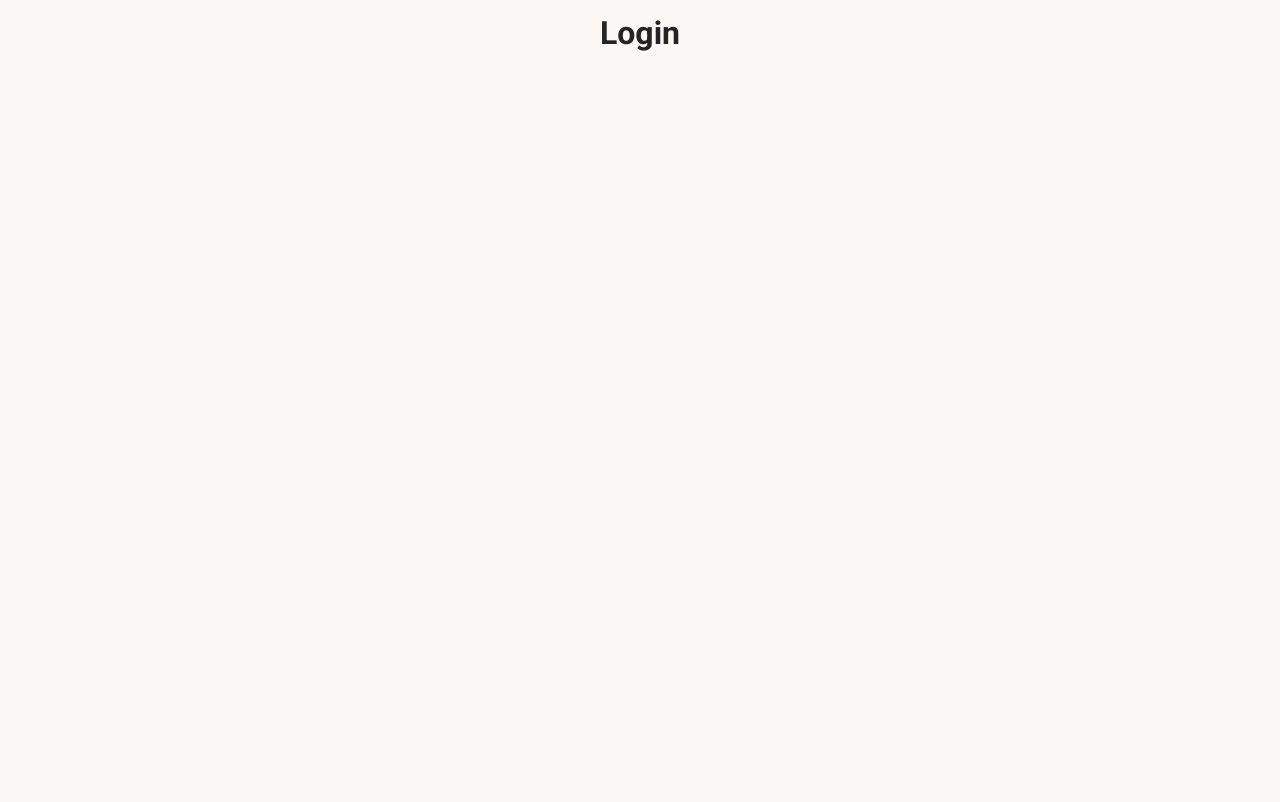
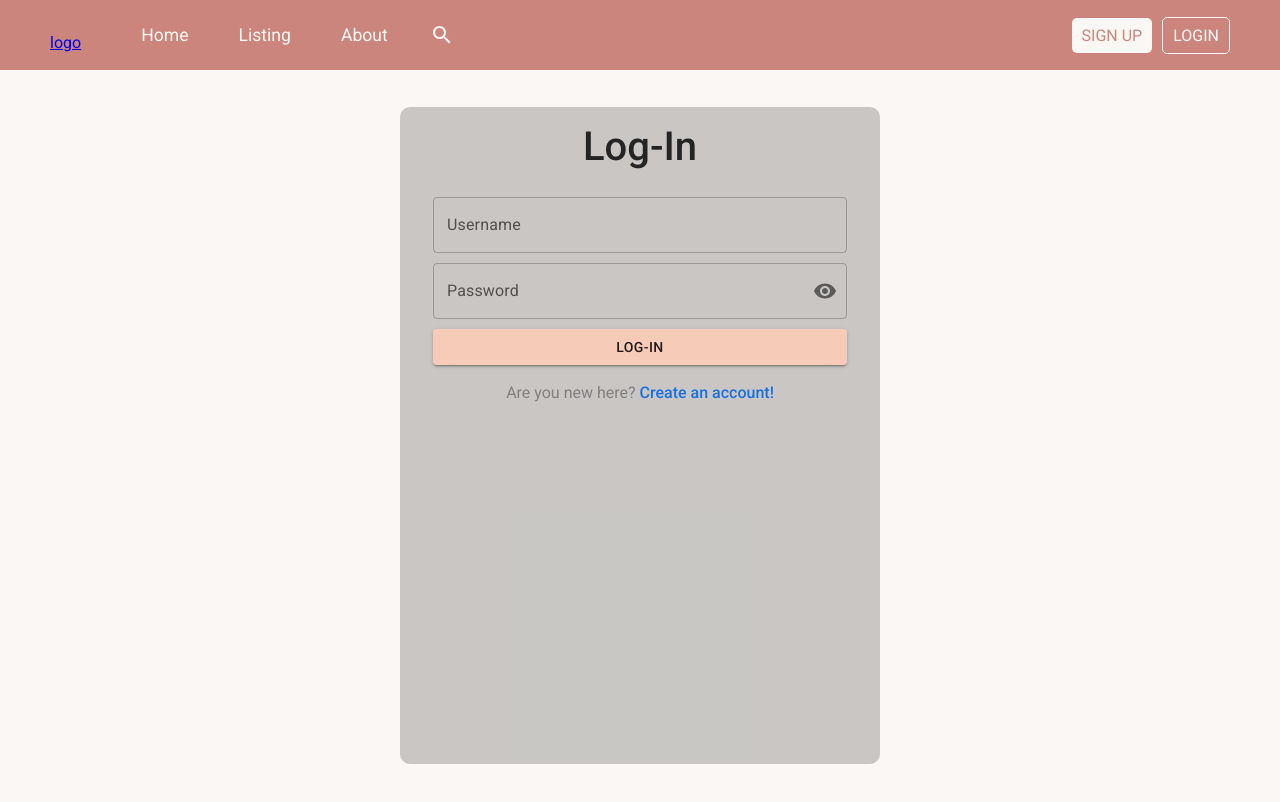
Before and after one commit to Hiviexd/Unisson, a React (Vite) app: page /login in a window 1280 px wide. Shown: the top 802 px of the page. Built offline with nearby package versions, Linux system fonts and the light colour scheme.

Commit message:
homepage progress

```diff
--- a/package.json
+++ b/package.json
@@ -21,6 +21,7 @@
     "express": "^4.18.2",
     "moment": "^2.29.4",
     "mongoose": "^7.0.2",
+    "notistack": "^3.0.1",
     "react": "^18.2.0",
     "react-dom": "^18.2.0",
     "react-router-dom": "^6.10.0",
--- a/src/components/global/Navbar.tsx
+++ b/src/components/global/Navbar.tsx
@@ -33,7 +33,7 @@ export default function Navbar() {
 	const nonce = useContext(ProfileNonceContext);
 
 	// make background color transparet if route is "/"
-	const [isHome, setIsHome] = useState("#CB857C");
+	//const [isHome, setIsHome] = useState("#CB857C");
 
 	const handleMenuOpen = (event: React.MouseEvent<HTMLElement>) => {
 		setAnchorEl(event.currentTarget);
@@ -64,13 +64,13 @@ export default function Navbar() {
 		logout();
 	};
 
-	useEffect(() => {
+	/*useEffect(() => {
 		if (window.location.pathname === "/") {
 			setIsHome("transparent");
 		} else {
 			setIsHome("#CB857C");
 		}
-	}, [window.location.pathname]);
+	}, [window.location.pathname]);*/
 
 	const renderMenu = (
 		<Menu
@@ -121,7 +121,7 @@ export default function Navbar() {
 			<div
 				className="navbar"
 				key={generateComponentKey(20)}
-				style={{ backgroundColor: isHome }}>
+				/*style={{ backgroundColor: isHome }}*/>
 				<div className="navbar-left">
 					<Link to="/" className="logo-container">
 						<p>logo</p>
--- /dev/null
+++ b/src/components/global/home/HomeMain.tsx
@@ -0,0 +1,17 @@
+import "../../../styles/components/home/HomeMain.scss";
+import bg from "../../../assets/bg.png";
+export default function HomeMain() {
+    return (
+        <div className="main">
+            <div className="main-title">
+                <h1>Lorem ipsum.</h1>
+                <h2>Lorem ipsum dolor sit amet consectetur adipisicing elit. Quisquam, voluptate.</h2>
+                <button>Get Started</button>
+            </div>
+            <div className="main-image">
+                <img src={bg} alt="main" />
+            </div>
+
+        </div>
+    );
+}
--- a/src/pages/Home.tsx
+++ b/src/pages/Home.tsx
@@ -1,12 +1,23 @@
-//import "../styles/pages/Home.scss";
+import "../styles/pages/Home.scss";
 import Navbar from "../components/global/Navbar";
-
+import HomeMain from "../components/global/home/HomeMain";
 
 export default function Home() {
     return (
         <div className="home">
             <Navbar />
-            <h1>Home</h1>
+            <div className="home-content">
+                <HomeMain />
+                <div className="home-info">
+                    chwaya info
+                </div>
+                <div className="home-description">
+                    chwaya description
+                </div>
+                <div className="home-footer">
+                    footer
+                </div>
+            </div>
         </div>
     );
 }
--- a/src/pages/Login.tsx
+++ b/src/pages/Login.tsx
@@ -1,9 +1,239 @@
-//import "../styles/pages/Login.scss";
+import { VisibilityOff, Visibility, Error } from "@mui/icons-material";
+import { Button, IconButton, InputAdornment, TextField } from "@mui/material";
+import { useSnackbar } from "notistack";
+import { useState, useContext, useEffect } from "react";
+import { useNavigate } from "react-router-dom";
+import { AuthContext } from "../providers/AuthContext";
+import Navbar from "../components/global/Navbar";
+import "../styles/pages/Login.scss";
 
 export default function Login() {
-    return (
-        <div className="login">
-            <h1>Login</h1>
-        </div>
-    );
+	const [signup, setSignUp] = useState(
+		window.location.pathname.includes("signup")
+	);
+	const [loading, setLoading] = useState(false);
+	const loginContext = useContext(AuthContext);
+	const snackbar = useSnackbar();
+
+	const [showPassword, setShowPassword] = useState(false);
+	const [passwordMatch, setPasswordMatch] = useState(true);
+	const [data, setData] = useState({
+        email:"",
+		username: "",
+		password: "",
+		confirmPassword: "",
+	});
+	const navigate = useNavigate();
+
+	function goTo(path: string) {
+		navigate(path);
+	}
+
+	function switchFormType() {
+		const defaultData = {
+            email:"",
+			username: "",
+			password: "",
+			confirmPassword: "",
+		};
+
+		setData(defaultData);
+		setSignUp(!signup);
+	}
+
+	function handleClickShowPassword() {
+		setShowPassword(!showPassword);
+	}
+
+	function login() {
+		setLoading(true);
+		fetch("/api/users/login", {
+			method: "POST",
+			headers: {
+				"content-type": "application/json",
+			},
+			body: JSON.stringify({
+				email: data.email,
+				password: data.password,
+			}),
+		})
+			.then((r) => r.json())
+			.then((data) => {
+				setLoading(false);
+
+				if (data.status != 200)
+					return snackbar.enqueueSnackbar(data.message, {
+						variant: "error",
+					});
+
+				loginContext.setLogin(data.data);
+				goTo("/listing");
+			});
+	}
+
+	function register() {
+		setLoading(true);
+		fetch("/api/users/register", {
+			method: "POST",
+			headers: {
+				"content-type": "application/json",
+			},
+			body: JSON.stringify({
+				username: data.username.toString(),
+				password: data.password.toString(),
+			}),
+		})
+			.then((r) => r.json())
+			.then((data) => {
+				setLoading(false);
+				if (data.status != 200)
+					return snackbar.enqueueSnackbar(data.message, {
+						variant: "error",
+					});
+
+				loginContext.setLogin(data.data);
+				goTo("/listing");
+			});
+	}
+
+	function LogInOptions() {
+		return (
+			<>
+				<div className="title">Log-In</div>
+				<TextField
+					type="text"
+					label="Username"
+					variant="outlined"
+					defaultValue={data.username}
+					onInput={(ev: any) => {
+						data.username = ev.target.value;
+						setData(data);
+					}}
+				/>
+				<TextField
+					type={showPassword ? "text" : "password"}
+					label="Password"
+					variant="outlined"
+					onInput={(ev: any) => {
+						data.password = ev.target.value;
+						setData(data);
+					}}
+					defaultValue={data.password}
+					InputProps={{
+						endAdornment: (
+							<InputAdornment position="end">
+								<IconButton
+									aria-label="toggle password visibility"
+									onClick={handleClickShowPassword}
+									edge="end">
+									{showPassword ? <VisibilityOff /> : <Visibility />}
+								</IconButton>
+							</InputAdornment>
+						),
+					}}
+				/>
+				<Button variant="contained" onClick={login}>
+					Log-in
+				</Button>
+				<p className="switch-type">
+					Are you new here?{" "}
+					<span className="switch-link" onClick={switchFormType}>
+						Create an account!
+					</span>
+				</p>
+			</>
+		);
+	}
+
+	function SignUpOptions() {
+		return (
+			<>
+				<div className="title">Sign-Up</div>
+				<div
+					className={
+						passwordMatch
+							? "password-match-alert"
+							: "password-match-alert visible"
+					}>
+					<Error></Error>
+					<p>Passwords must match</p>
+				</div>
+				<TextField
+					type="text"
+					label="Username"
+					variant="outlined"
+					defaultValue={data.username}
+					onInput={(ev: any) => {
+						data.username = ev.target.value;
+						setData(data);
+					}}
+				/>
+				<TextField
+					type={showPassword ? "text" : "password"}
+					label="Password"
+					variant="outlined"
+					onInput={(ev: any) => {
+						data.password = ev.target.value;
+						setData(data);
+					}}
+					defaultValue={data.password}
+					InputProps={{
+						endAdornment: (
+							<InputAdornment position="end">
+								<IconButton
+									aria-label="toggle password visibility"
+									onClick={handleClickShowPassword}
+									edge="end">
+									{showPassword ? <VisibilityOff /> : <Visibility />}
+								</IconButton>
+							</InputAdornment>
+						),
+					}}
+				/>
+				<TextField
+					type={showPassword ? "text" : "password"}
+					label="Confirm Password"
+					variant="outlined"
+					defaultValue={data.confirmPassword}
+					onInput={(ev: any) => {
+						data.confirmPassword = ev.target.value;
+						setData(data);
+						setPasswordMatch(ev.target.value == data.password);
+					}}
+					InputProps={{
+						endAdornment: (
+							<InputAdornment position="end">
+								<IconButton
+									aria-label="toggle password visibility"
+									onClick={handleClickShowPassword}
+									edge="end">
+									{showPassword ? <VisibilityOff /> : <Visibility />}
+								</IconButton>
+							</InputAdornment>
+						),
+					}}
+				/>
+				<Button variant="contained" onClick={register}>
+					Sign-Up
+				</Button>
+				<p className="switch-type" onClick={switchFormType}>
+					Already have an account?{" "}
+					<span className="switch-link" onClick={switchFormType}>
+						Log-In here!
+					</span>
+				</p>
+			</>
+		);
+	}
+
+	return (
+		<>
+			<Navbar />
+			<div className="log__in__layout">
+				<div className={loading ? "form loading" : "form"}>
+					{signup ? <SignUpOptions /> : <LogInOptions />}
+				</div>
+			</div>
+		</>
+	);
 }
--- /dev/null
+++ b/src/styles/components/home/HomeMain.scss
@@ -0,0 +1,23 @@
+.main {
+    display: flex;
+    flex-direction: row;
+    justify-content: center;
+    align-items: center;
+    width: 100%;
+    height: calc(100vh - 64.75px - 20rem);
+    padding: 5rem;
+    max-height: 100%;
+    background-color: antiquewhite;
+
+    .main-title {
+        color: #000;
+    }
+
+    img {
+        max-width: 500px;
+        max-height: auto;
+        width: auto;
+        height: auto;
+        margin-bottom: 2em;
+    }
+}
--- a/src/styles/pages/Home.scss
+++ b/src/styles/pages/Home.scss
@@ -0,0 +1,11 @@
+.home {
+    display: flex;
+    flex-direction: column;
+
+    .home-content {
+        display:flex;
+        flex-direction: column;
+        align-items: center;
+        justify-content: flex-start;
+    }
+}
--- /dev/null
+++ b/src/styles/pages/Login.scss
@@ -0,0 +1,90 @@
+.log__in__layout {
+	height: calc(100% - 70px);
+	width: 100%;
+	display: flex;
+	flex-direction: column;
+	flex-wrap: nowrap;
+	align-content: center;
+	justify-content: flex-start;
+	align-items: center;
+
+	.form {
+		width: calc(90% - 20px);
+		max-width: calc(480px - 20px);
+		height: calc(90% - 20px);
+		display: flex;
+		flex-direction: column;
+		flex-wrap: nowrap;
+		align-content: center;
+		justify-content: flex-start;
+		align-items: center;
+		margin: auto;
+		background: #3c3c3c42;
+		border-radius: 10px;
+		padding: 10px;
+		opacity: 1;
+		pointer-events: all;
+		transition: linear 120ms;
+
+		&.loading {
+			pointer-events: none;
+			opacity: 0.8;
+		}
+
+		.password-match-alert {
+			display: none;
+		}
+
+		.password-match-alert.visible {
+			width: calc(90% - 20px);
+			padding: 0px 10px;
+			display: flex;
+			flex-direction: row;
+			flex-wrap: nowrap;
+			align-content: center;
+			justify-content: flex-start;
+			align-items: center;
+			background: #e32e2e;
+			border-radius: 5px;
+			height: 35px;
+			color: white;
+			margin-bottom: 20px;
+		}
+
+		.title {
+			font-size: 40px;
+			line-height: 60px;
+			font-weight: 500;
+			margin-bottom: 20px;
+		}
+
+		.switch-type {
+			width: 90%;
+			text-shadow: 15px;
+			color: grey;
+			transition: linear 120ms;
+
+			user-select: none;
+
+			.switch-link {
+				color: #1971e0;
+				font-weight: 500;
+				cursor: pointer;
+				transition: linear 120ms;
+
+				&:hover {
+					color: #0e4e9a;
+				}
+			}
+		}
+
+		.MuiTextField-root {
+			width: 90%;
+			margin-bottom: 10px;
+		}
+
+		.MuiButton-root {
+			width: 90%;
+		}
+	}
+}
```
Also changed, not shown: src/assets/bg.png (added), 1 other file (tests, documents, lock files or other folders).
